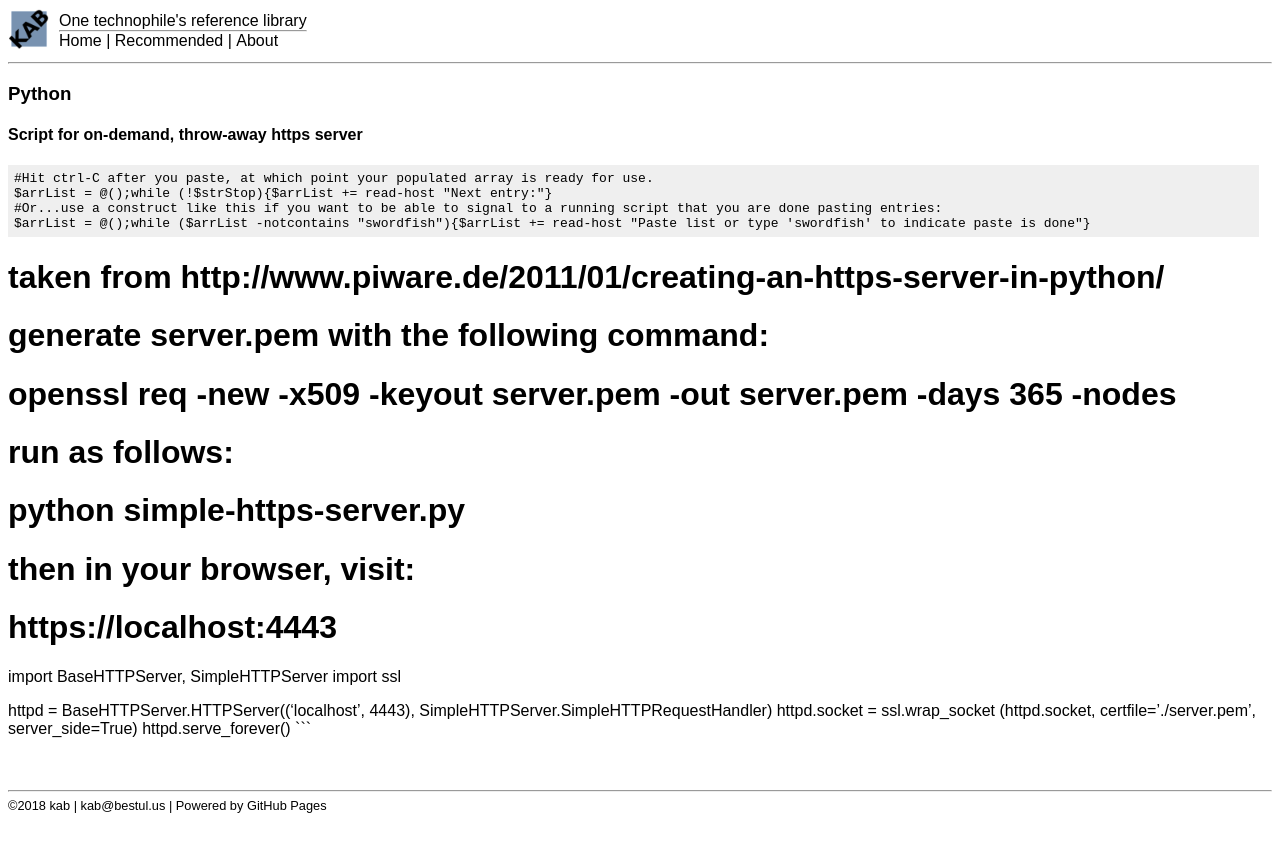
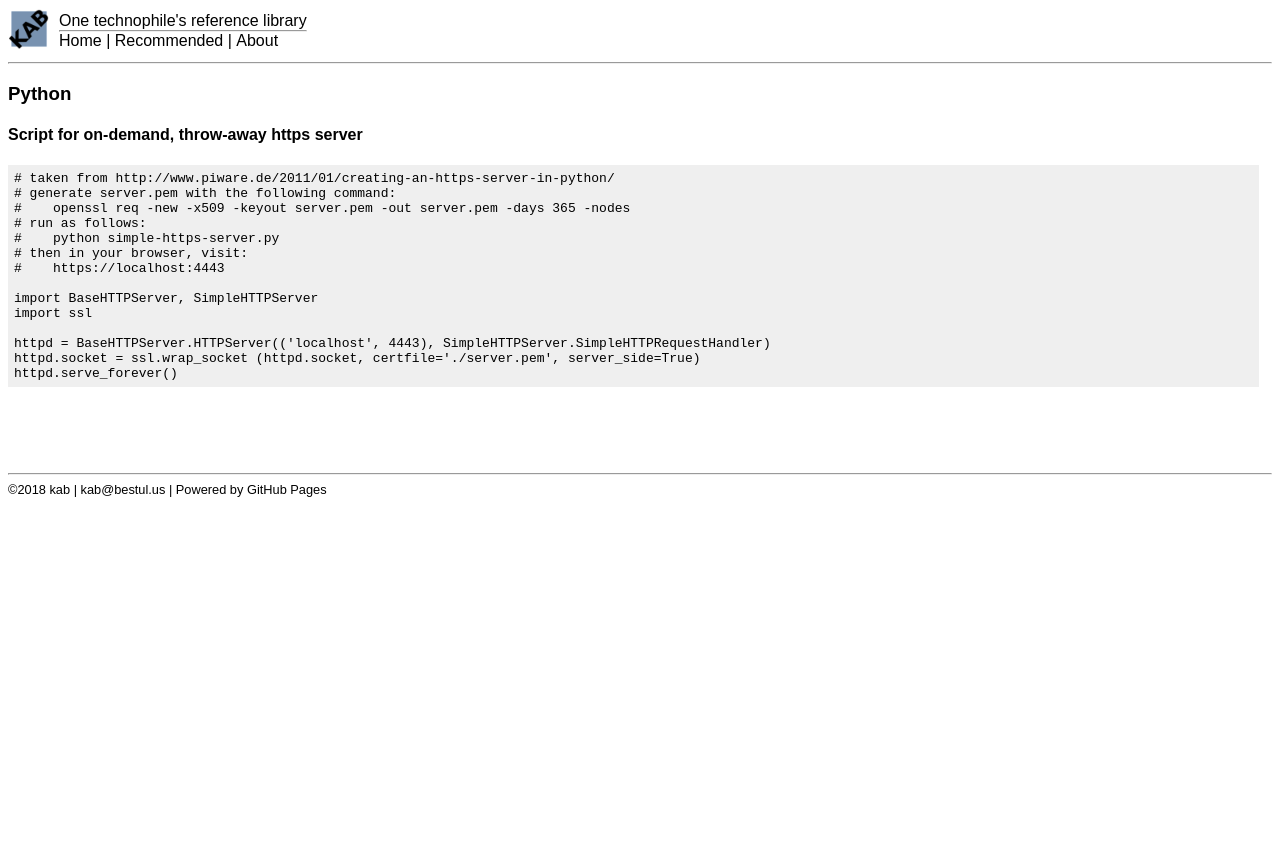
Before and after one commit to kabtech/kab, a Jekyll site: the page built from ccc/python.md, in a window 1280 px wide. Shown: the top 852 px of the page. Built offline with Jekyll 4.4.1, drawn with Linux system fonts in a browser that asks for light colours.

Commit message:
Update python.md

````diff
--- a/ccc/python.md
+++ b/ccc/python.md
@@ -6,11 +6,6 @@ group: ccc
 ### Python
 
 #### Script for on-demand, throw-away https server
-```
-#Hit ctrl-C after you paste, at which point your populated array is ready for use.
-$arrList = @();while (!$strStop){$arrList += read-host "Next entry:"}
-#Or...use a construct like this if you want to be able to signal to a running script that you are done pasting entries:
-$arrList = @();while ($arrList -notcontains "swordfish"){$arrList += read-host "Paste list or type 'swordfish' to indicate paste is done"}
 ```
 # taken from http://www.piware.de/2011/01/creating-an-https-server-in-python/
 # generate server.pem with the following command:
````
